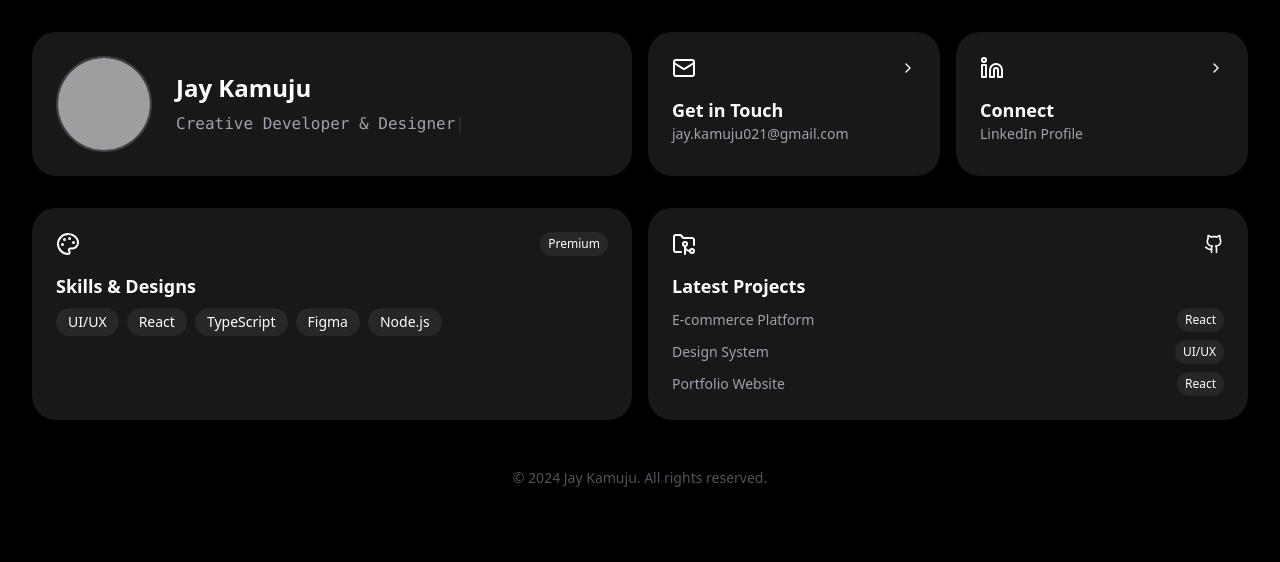
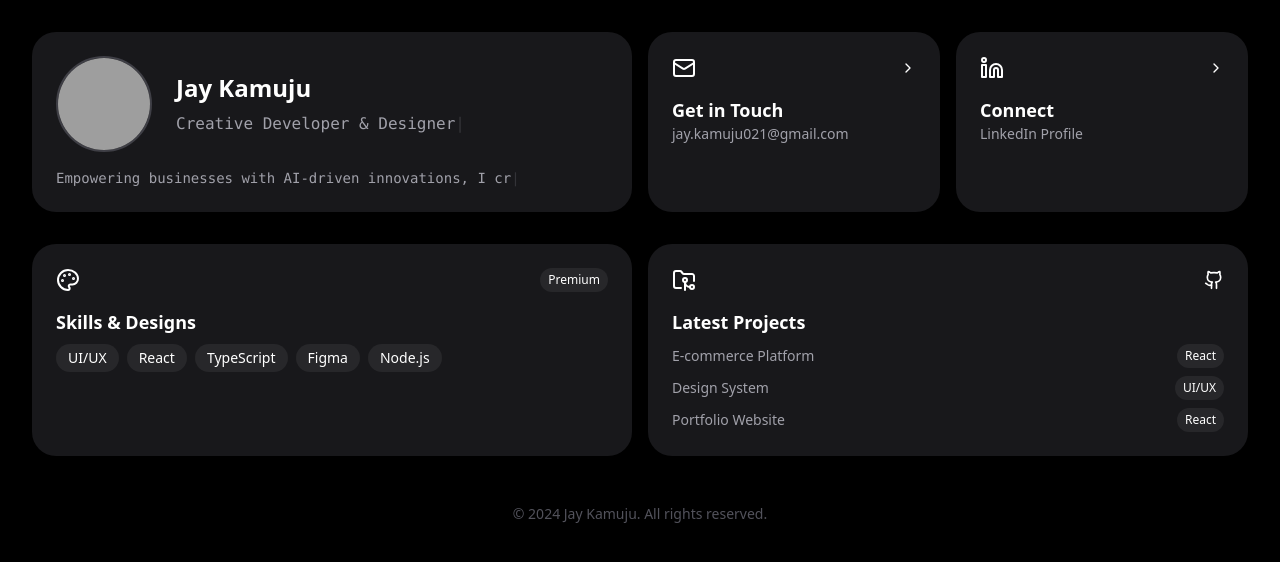
Before and after one commit to jay02159/My_Portfolio, a React (Vite) app in the folder my_portfolio/: page / in a window 1280 px wide. Shown: the top 562 px of the page. Built offline with nearby package versions, Linux system fonts and the light colour scheme; grey boxes are pictures that could not be loaded.

Commit message:
Update ProfileCard.tsx

```diff
--- a/my_portfolio/src/components/cards/ProfileCard.tsx
+++ b/my_portfolio/src/components/cards/ProfileCard.tsx
@@ -21,6 +21,9 @@ const ProfileCard = () => {
           <TypewriterEffect text="Creative Developer & Designer" />
         </div>
       </div>
+      <p className="text-zinc-400 mt-4 text-sm">
+        <TypewriterEffect text="Empowering businesses with AI-driven innovations, I craft seamless user experiences by blending advanced technology with design excellence." />
+      </p>
     </div>
   );
 };
```
